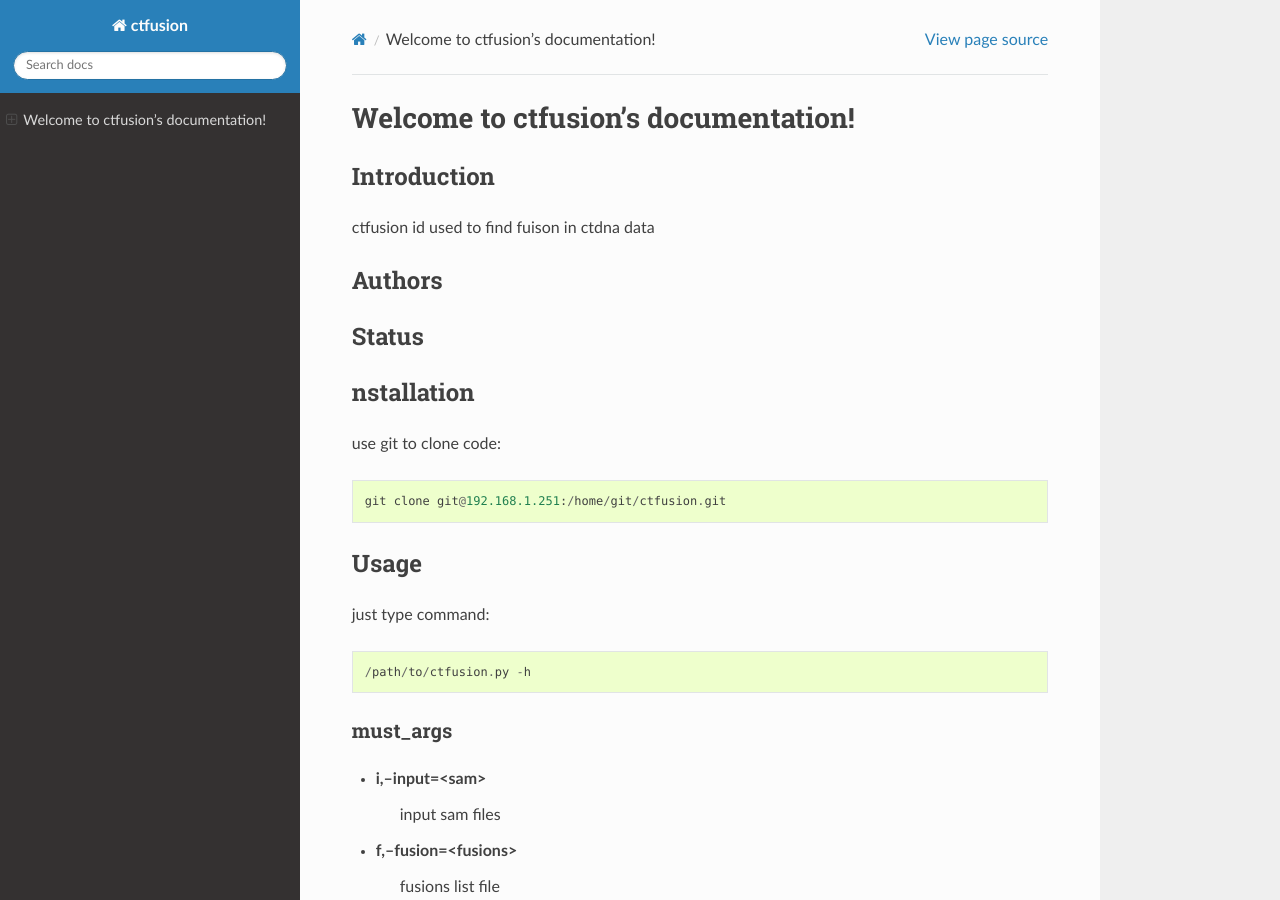
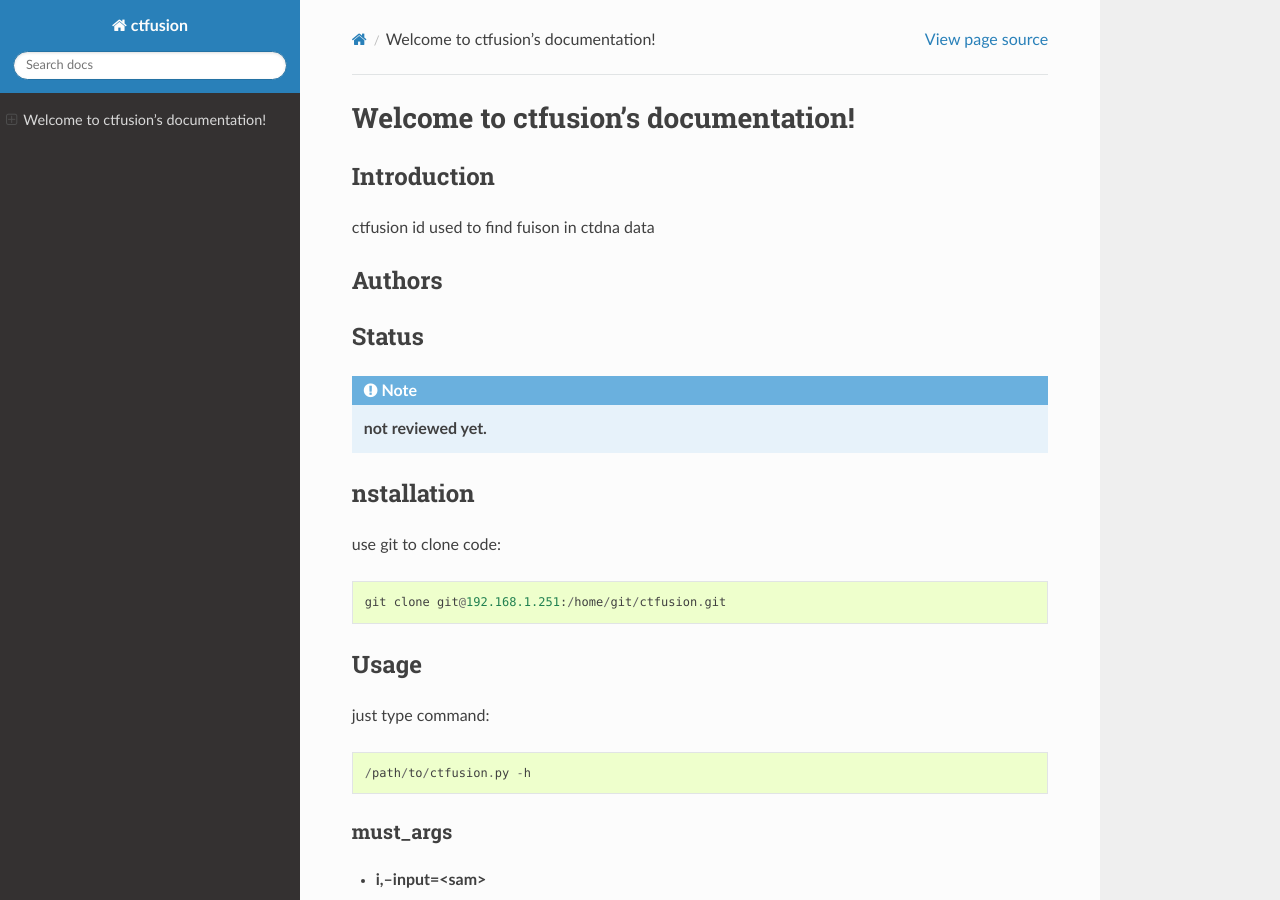
Before and after one commit to openbioinfo/fuchecker, a Sphinx documentation site: the page built from docs/index.rst, in a window 1280 px wide and 900 px high. Built offline with Sphinx 7.4.7 and the Read the Docs theme 2.0.0, drawn with Linux system fonts in a browser that asks for light colours; pages that are not in the unit, such as notebooks, are missing from menus; the version number could not be read and is left out.

Commit message:
20181025add doc2

```diff
--- a/docs/index.rst
+++ b/docs/index.rst
@@ -2,9 +2,9 @@
    sphinx-quickstart on Thu Oct 25 15:36:02 2018.
    You can adapt this file completely to your liking, but it should at least
    contain the root `toctree` directive.
-====================================
+===============================================
 Welcome to ctfusion's documentation!
-====================================
+===============================================
 
 Introduction
 ============
@@ -19,6 +19,10 @@ Authors
 
 Status
 ======
+
+.. note::
+
+   **not reviewed yet.**
 
 nstallation
 ===========
```
